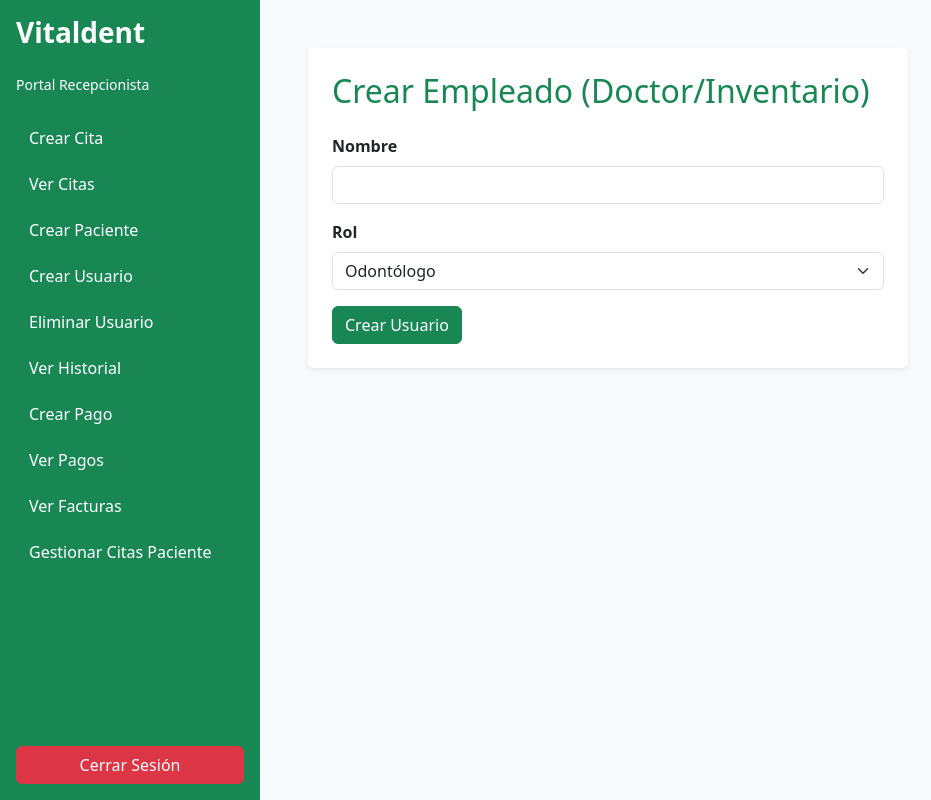
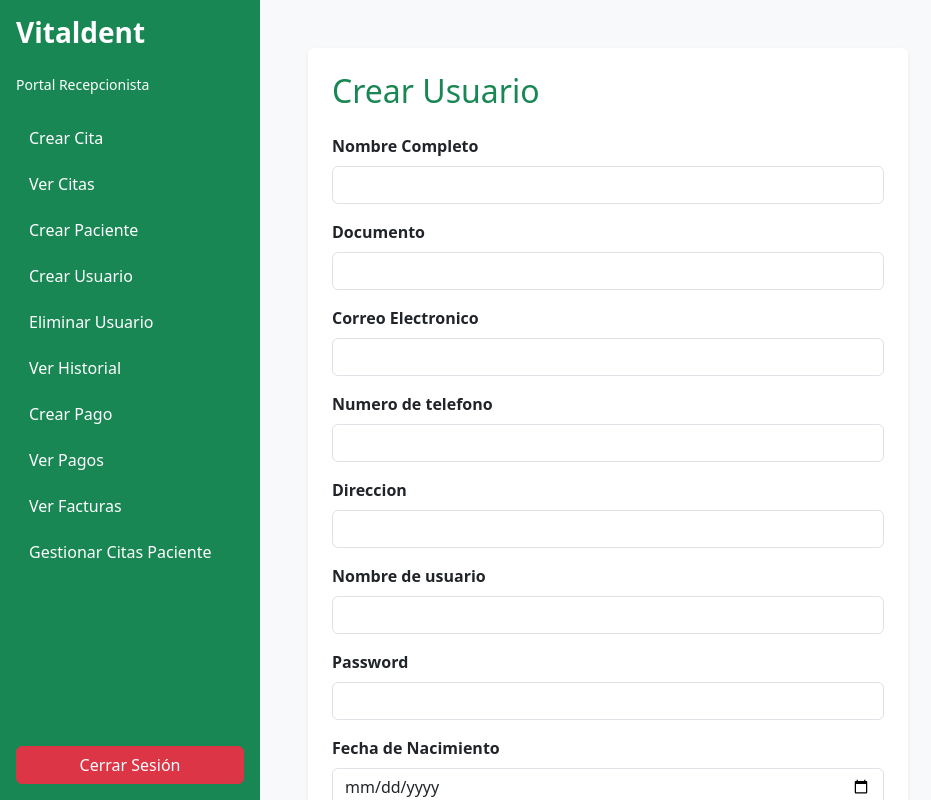
Before and after one commit to LuceroGaleano/Vitaldent-PPI, a React (Vite) app in the folder frontend/: page /receptionist/createUser in a window 1280 px wide. Shown: the whole page, without its empty margins (0-931 px from the left). Built offline with nearby package versions, Linux system fonts and the light colour scheme.

Commit message:
feat: connect API createUser and createPatient (receptionist)

```diff
--- a/frontend/src/pages/Odontologist/CreateMedicalHistory.jsx
+++ b/frontend/src/pages/Odontologist/CreateMedicalHistory.jsx
@@ -56,6 +56,12 @@ function CreateMedicalHistory() {
   return (
     <div className="card shadow-sm border-0 p-4" style={{ maxWidth: '600px' }}>
       <h2 className="text-success mb-4">Crear Historial Clínico</h2>
+      {state.error && (
+        <div className="alert alert-danger py-2 small text-center" role="alert">
+          {state.error}
+        </div>
+      )}
+
       {appointment ? (
         treatment ? (
           <form onSubmit={handleSubmit}>
--- a/frontend/src/pages/Receptionist/CreateAppointment.jsx
+++ b/frontend/src/pages/Receptionist/CreateAppointment.jsx
@@ -36,7 +36,6 @@ function CreateAppointment() {
         },
         auth.user
       )
-      console.log(data)
 
       dispatch({type:'LOADING', payload: false});
       navigate('/receptionist/viewAppointments');
--- a/frontend/src/pages/Receptionist/CreatePatient.jsx
+++ b/frontend/src/pages/Receptionist/CreatePatient.jsx
@@ -1,28 +1,90 @@
+import { useContext, useReducer, useState } from "react";
+import { apiFetchReduce } from "../../reduces/ApiFetchReduce";
+import { postFetch } from "../../fetchs/PostFetch";
+import { AuthContext } from "../../context/AuthContext";
+import { useNavigate } from "react-router-dom";
+
+const initialState = {
+  fullName: '',
+  document: '',
+  email: '',
+  phone: '',
+  address: '',
+  birthDate: '',
+  rol: '',
+  loading: false,
+  error: null
+};
+
 function CreatePatient() {
-  const handleSubmit = (e) => {
+  const[state, dispatch] = useReducer(apiFetchReduce, initialState)
+  const { auth } = useContext(AuthContext);
+  const navigate = useNavigate();
+
+  const handleChange = (e) => {
+    dispatch({
+      type: 'OK',
+      payload: { field: e.target.name, value: e.target.value }
+    });
+  };
+  const handleSubmit = async (e) => {
     e.preventDefault();
-    //aqui va la API POST para crear el paciente y su usuario automáticamente
-    alert('Llamando API para crear paciente (Y su usuario automáticamente)');
-  };
+     dispatch({type:'LOADING', payload: true});
+     try{
+       await postFetch('http://localhost:8080/receptionist/patient',
+         {
+           fullName: state.fullName,
+           document: state.document,
+           email: state.email,
+           phone: state.phone,
+           address: state.address,
+           birthDate: state.birthDate,
+         },
+         auth.user
+       )
+
+       dispatch({type:'LOADING', payload: false});
+       navigate('/receptionist/viewAppointments');
+     } catch(error){
+         dispatch({type:'ERROR', payload: error.message})
+     }
+    }
 
   return (
     <div className="card shadow-sm border-0 p-4" style={{ maxWidth: '600px' }}>
-      <h2 className="text-success mb-4">Registrar Paciente</h2>
+      <h2 className="text-success mb-4">Crear Paciente</h2>
       <form onSubmit={handleSubmit}>
         <div className="mb-3">
-          <label className="form-label fw-bold">Nombre Completo</label>
-          <input type="text" className="form-control" required />
+          <label className="form-label fw-bold" htmlFor="fullName">Nombre Completo</label>
+          <input type="text" className="form-control" id="fullName" name="fullName" value={state.fullName} onChange={handleChange} required />
         </div>
         <div className="mb-3">
           <label className="form-label fw-bold">Documento</label>
-          <input type="text" className="form-control" required />
+          <input type="text" className="form-control" id="document" name="document" value={state.document} onChange={handleChange} required />
         </div>
         <div className="mb-3">
-          <label className="form-label fw-bold">Correo Electrónico</label>
-          <input type="email" className="form-control" required />
+          <label className="form-label fw-bold">Correo Electronico</label>
+          <input type="text" className="form-control" id="email" name="email" value={state.email} onChange={handleChange}required />
         </div>
-        <button type="submit" className="btn btn-success">Registrar</button>
+        <div className="mb-3">
+          <label className="form-label fw-bold">Numero de telefono</label>
+          <input type="text" className="form-control" id="phone" name="phone" value={state.phone} onChange={handleChange} required />
+        </div>
+        <div className="mb-3">
+          <label className="form-label fw-bold">Direccion</label>
+          <input type="text" className="form-control" id="address" name="address" value={state.address} onChange={handleChange} required />
+        </div>
+        <div className="mb-3">
+          <label className="form-label fw-bold">Fecha de Nacimiento</label>
+          <input type="date" className="form-control" id="birthDate" name="birthDate" value={state.birthDate} onChange={handleChange} required />
+        </div>
+        <button type="submit" className="btn btn-success">Crear Paciente</button>
       </form>
+      {state.error && (
+        <div className="alert alert-danger py-2 small text-center" role="alert">
+          {state.error}
+        </div>
+      )}
     </div>
   );
 }
--- a/frontend/src/pages/Receptionist/CreateUser.jsx
+++ b/frontend/src/pages/Receptionist/CreateUser.jsx
@@ -1,27 +1,110 @@
+import { useContext, useReducer, useState } from "react";
+import { apiFetchReduce } from "../../reduces/ApiFetchReduce";
+import { postFetch } from "../../fetchs/PostFetch";
+import { AuthContext } from "../../context/AuthContext";
+import { useNavigate } from "react-router-dom";
+
+const initialState = {
+  userName: '',
+  fullName: '',
+  document: '',
+  password: '',
+  email: '',
+  phone: '',
+  address: '',
+  birthDate: '',
+  rol: '',
+  loading: false,
+  error: null
+};
+
 function CreateUser() {
-  const handleSubmit = (e) => {
+  const[state, dispatch] = useReducer(apiFetchReduce, initialState)
+  const { auth } = useContext(AuthContext);
+  const navigate = useNavigate();
+
+  const handleChange = (e) => {
+    dispatch({
+      type: 'OK',
+      payload: { field: e.target.name, value: e.target.value }
+    });
+  };
+  const handleSubmit = async (e) => {
     e.preventDefault();
-    //aqui va la API POST para crear el usuario administrativo
-    alert('Llamando API para crear usuario administrativo');
+    dispatch({type:'LOADING', payload: true});
+    try{
+      await postFetch('http://localhost:8080/receptionist/user',
+        {
+          userName: state.userName,
+          fullName: state.fullName,
+          document: state.document,
+          password: state.password,
+          email: state.email,
+          phone: state.phone,
+          address: state.address,
+          birthDate: state.birthDate,
+          rol: state.rol
+        },
+        auth.user
+      )
+
+      dispatch({type:'LOADING', payload: false});
+      navigate('/receptionist/viewAppointments');
+    } catch(error){
+        dispatch({type:'ERROR', payload: error.message})
+    }
   };
 
   return (
     <div className="card shadow-sm border-0 p-4" style={{ maxWidth: '600px' }}>
-      <h2 className="text-success mb-4">Crear Empleado (Doctor/Inventario)</h2>
+      <h2 className="text-success mb-4">Crear Usuario</h2>
       <form onSubmit={handleSubmit}>
         <div className="mb-3">
-          <label className="form-label fw-bold">Nombre</label>
-          <input type="text" className="form-control" required />
+          <label className="form-label fw-bold" htmlFor="fullName">Nombre Completo</label>
+          <input type="text" className="form-control" id="fullName" name="fullName" value={state.fullName} onChange={handleChange} required />
+        </div>
+        <div className="mb-3">
+          <label className="form-label fw-bold">Documento</label>
+          <input type="text" className="form-control" id="document" name="document" value={state.document} onChange={handleChange} required />
+        </div>
+        <div className="mb-3">
+          <label className="form-label fw-bold">Correo Electronico</label>
+          <input type="text" className="form-control" id="email" name="email" value={state.email} onChange={handleChange}required />
+        </div>
+        <div className="mb-3">
+          <label className="form-label fw-bold">Numero de telefono</label>
+          <input type="text" className="form-control" id="phone" name="phone" value={state.phone} onChange={handleChange} required />
+        </div>
+        <div className="mb-3">
+          <label className="form-label fw-bold">Direccion</label>
+          <input type="text" className="form-control" id="address" name="address" value={state.address} onChange={handleChange} required />
+        </div>
+        <div className="mb-3">
+          <label className="form-label fw-bold">Nombre de usuario</label>
+          <input type="text" className="form-control" id="userName" name="userName" value={state.userName} onChange={handleChange} required />
+        </div>
+        <div className="mb-3">
+          <label className="form-label fw-bold">Password</label>
+          <input type="password" className="form-control" id="password" name="password" value={state.password} onChange={handleChange} required />
+        </div>
+        <div className="mb-3">
+          <label className="form-label fw-bold">Fecha de Nacimiento</label>
+          <input type="date" className="form-control" id="birthDate" name="birthDate" value={state.birthDate} onChange={handleChange} required />
         </div>
         <div className="mb-3">
           <label className="form-label fw-bold">Rol</label>
-          <select className="form-select" required>
+          <select className="form-select" id="rol" name="rol" value={state.rol} onChange={handleChange} required>
             <option value="DOCTOR">Odontólogo</option>
-            <option value="INVENTORY">Gestor de Inventario</option>
+            <option value="INVENTORY_MANAGER">Gestor de Inventario</option>
           </select>
         </div>
         <button type="submit" className="btn btn-success">Crear Usuario</button>
       </form>
+      {state.error && (
+        <div className="alert alert-danger py-2 small text-center" role="alert">
+          {state.error}
+        </div>
+      )}
     </div>
   );
 }
```
